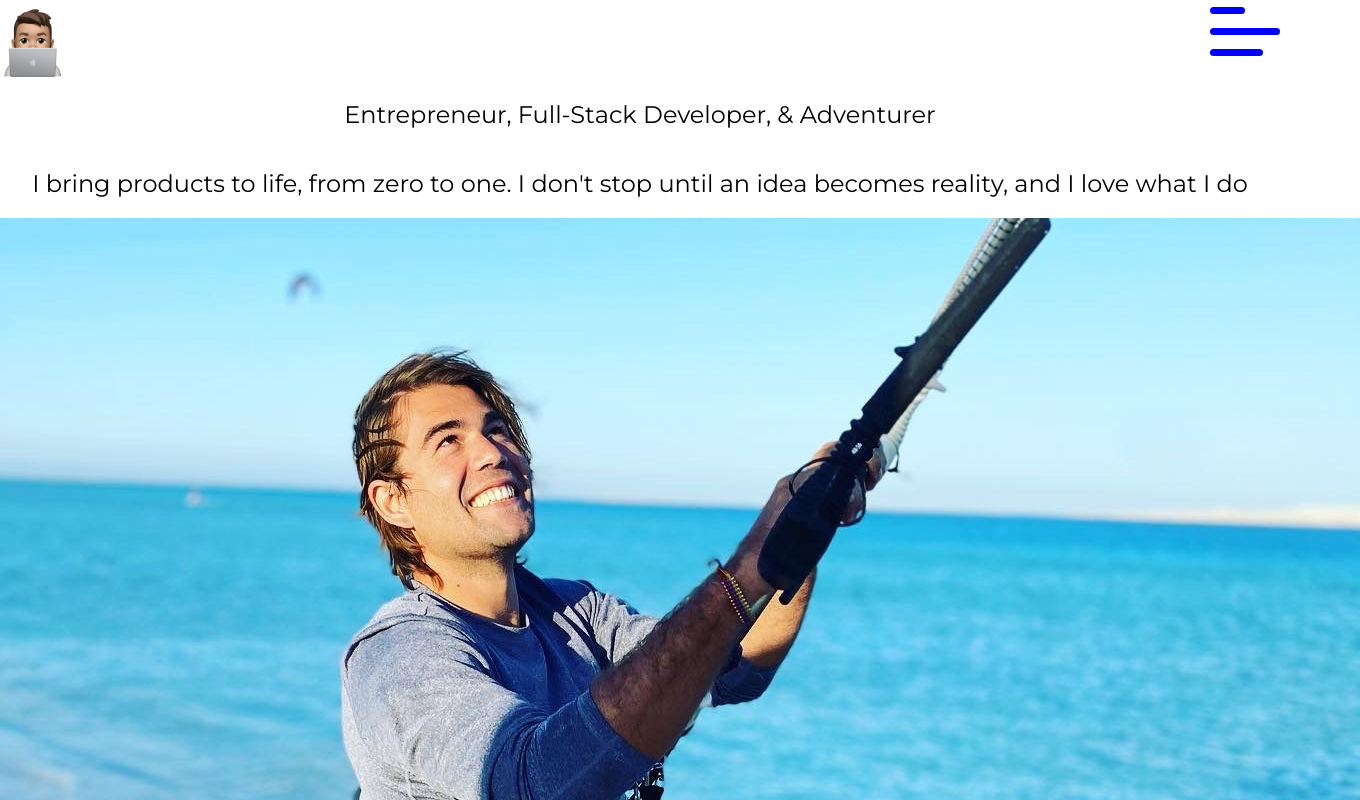
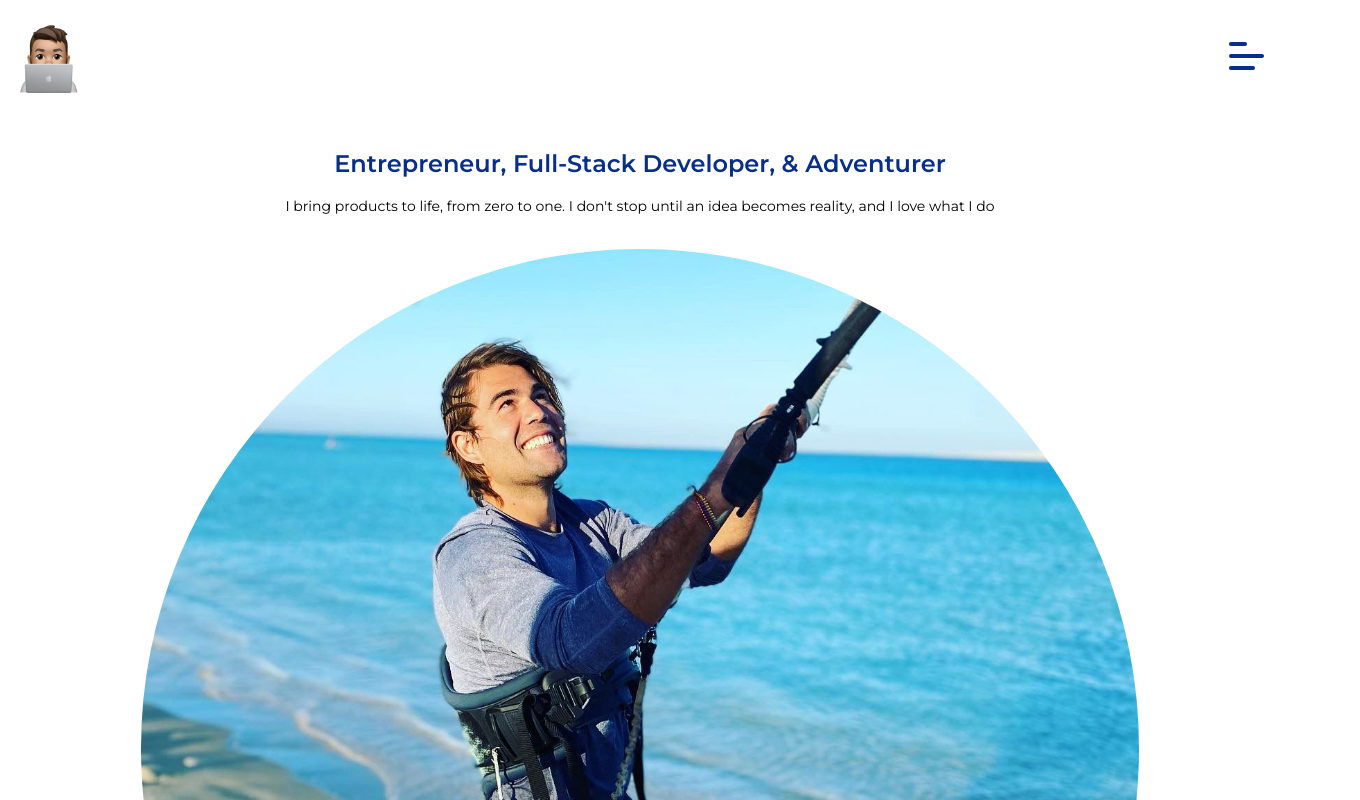
Before and after one commit to enriquebarco/portfolio, a React (Create React App) app: page / in a window 1280 px wide. Shown: the top 800 px of the page, 1360 px wide, since content can reach past the window. Built offline with nearby package versions, Linux system fonts and the light colour scheme.

Commit message:
sized header and hero

```diff
--- a/src/components/LandingHero/LandingHero.scss
+++ b/src/components/LandingHero/LandingHero.scss
@@ -1,6 +1,30 @@
+@use "../../styles/variables" as *;
+
 .landing-hero {
     display: flex;
     flex-direction: column;
     justify-content: center;
     align-items: center;
+    padding: 1rem;
+
+    &__title {
+        text-align: center;
+        font-variation-settings: "wght" 600;
+        margin-bottom: 0;
+        line-height: 2rem;
+        color: $color-primary;
+    }
+
+    &__text {
+        font-size: .875rem;
+        text-align: center;
+        line-height: 1.3rem;
+        margin: 1rem 0rem;
+    }
+
+    &__image {
+        margin-top: 1rem;
+        border-radius: 50%;
+        width: 80%
+    }
 }
--- a/src/components/PageHeader/PageHeader.scss
+++ b/src/components/PageHeader/PageHeader.scss
@@ -1,7 +1,11 @@
+@use "../../styles/variables" as *;
+
 .header {
     &__container {
         display: flex;
         justify-content: space-between;
+        align-items: center;
+        padding: 1rem;
     }
     &__logo {
         width: 4rem;
@@ -17,15 +21,15 @@
     &__button-label {
         display:flex;
          flex-direction:column;
-         width:70px;
+         width:35px;
          cursor:pointer;
     }
 
     &__button-bar {
-        background: blue;
+        background: $color-primary;
         border-radius:10px;
-        height:7px;
-        margin: 7px 0;
+        height:4px;
+        margin: 4px 0;
         transition: .4s  cubic-bezier(0.68, -0.6, 0.32, 1.6);
 
         &--1 {
@@ -47,7 +51,7 @@
 
     &__input:checked ~ .header__button-bar--1{
       transform-origin:bottom;
-      transform:rotatez(45deg) translate(8px,0px)
+      transform:rotatez(45deg) translate(6px,1px)
     }
 
     &__input:checked ~ .header__button-bar--2 {
@@ -58,6 +62,6 @@
     &__input:checked ~ .header__button-bar--3{
       transform-origin:bottom;
       width:50%;
-      transform: translate(30px,-11px) rotatez(45deg);
+      transform: translate(16px,-7px) rotatez(45deg);
     }
 }
--- /dev/null
+++ b/src/styles/_variables.scss
@@ -0,0 +1,3 @@
+
+
+$color-primary: #072e8a;
```
